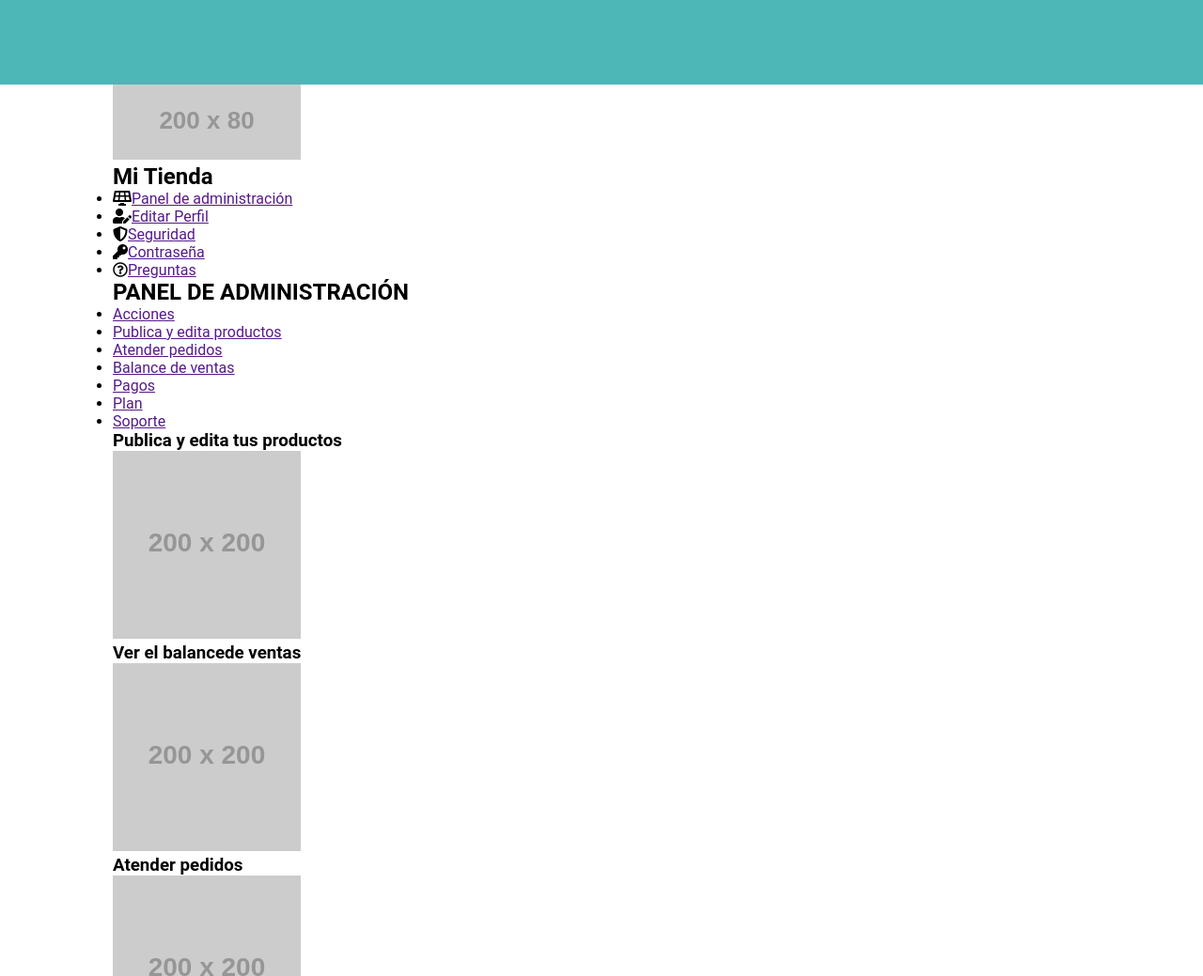
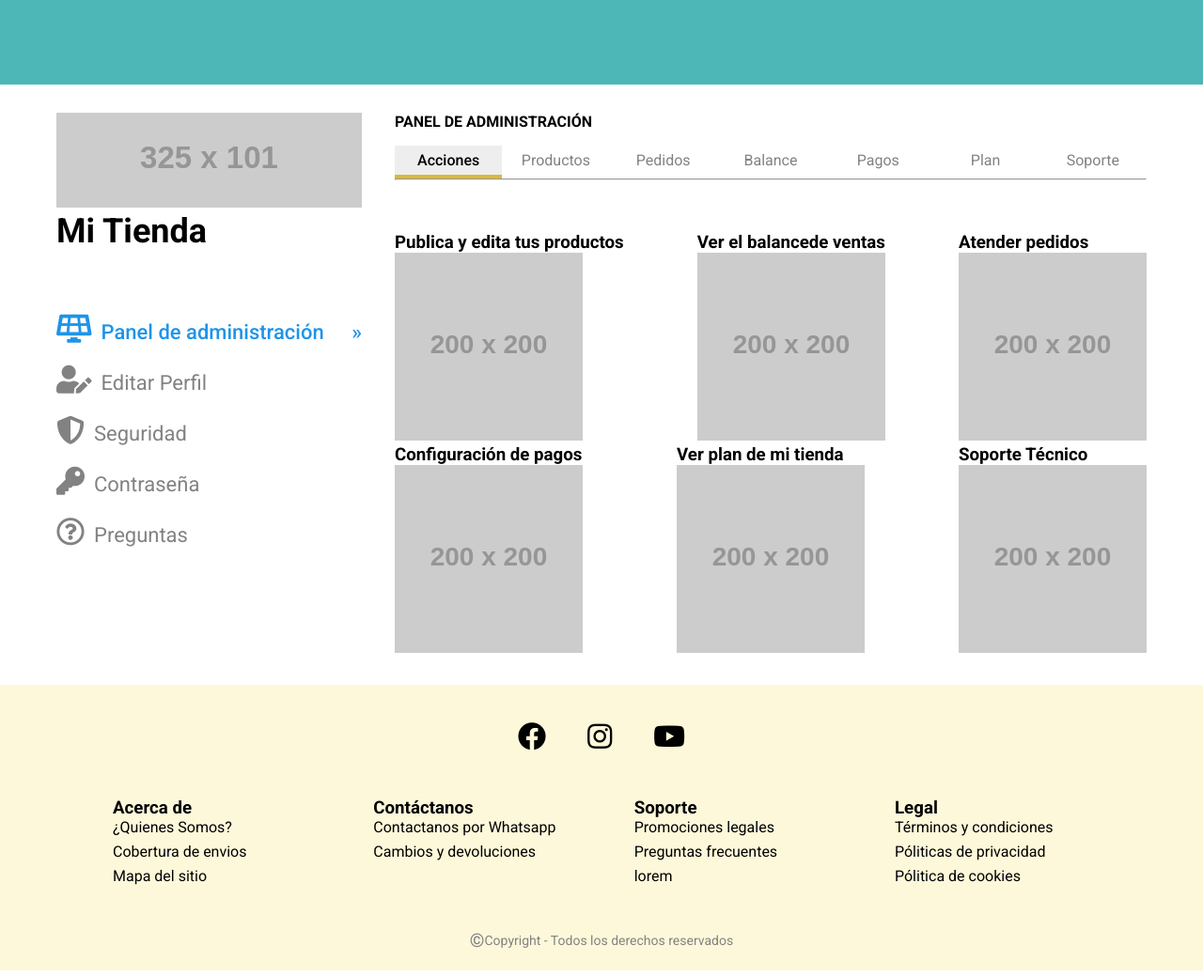
Before and after one commit to eastor112/ecommerce-version-estatico, a plain HTML site: page VendeConNosotros/PanelPrincipalTienda.html in a window 1280 px wide. Shown: the top 1039 px of the page at 94% size. Drawn offline with Linux system fonts and the light colour scheme; placeholder pictures from the web are drawn by us.

Commit message:
Avance panel principal

```diff
--- a/VendeConNosotros/PanelPrincipalTienda.html
+++ b/VendeConNosotros/PanelPrincipalTienda.html
@@ -7,7 +7,9 @@
   <meta name="viewport" content="width=device-width, initial-scale=1.0">
   <link rel="stylesheet" href="https://use.fontawesome.com/releases/v5.15.3/css/all.css"
     integrity="sha384-SZXxX4whJ79/gErwcOYf+zWLeJdY/qpuqC4cAa9rOGUstPomtqpuNWT9wdPEn2fk" crossorigin="anonymous">
-  <link rel="stylesheet" href="styles/styles.css">
+  <link href="https://fonts.googleapis.com/css2?family=Roboto:wght@100;300;400;500;700&display=swap" rel="stylesheet">
+  <link rel="stylesheet" href="styles/stylesPanel.css">
+
   <title>Mi tienda</title>
 </head>
 
@@ -17,29 +19,33 @@
   <main>
     <div class="menu__sidebar">
       <figure>
-        <img src="http://placehold.it/200x80" alt="">
+        <img src="http://placehold.it/325x101" alt="">
       </figure>
       <h2>Mi Tienda</h2>
       <ul>
-        <li><i class="fas fa-solar-panel"></i><a href="">Panel de administración</a></li>
-        <li><i class="fas fa-user-edit"></i><a href="">Editar Perfil</a></li>
-        <li><i class="fas fa-shield-alt"></i><a href="">Seguridad</a></li>
-        <li><i class="fas fa-key"></i><a href="">Contraseña</a></li>
-        <li><i class="far fa-question-circle"></i><a href="">Preguntas</a></li>
+        <li><a class="active" href=""><i class="fas fa-solar-panel"></i>Panel de administración</a></li>
+        <li><a href=""><i class="fas fa-user-edit"></i>Editar Perfil</a></li>
+        <li><a href=""><i class="fas fa-shield-alt"></i>Seguridad</a></li>
+        <li><a href=""><i class="fas fa-key"></i>Contraseña</a></li>
+        <li><a href=""><i class="far fa-question-circle"></i>Preguntas</a></li>
       </ul>
     </div>
+
+    <div class="panel__derecho">
       <div class="menu__top">
         <h2>PANEL DE ADMINISTRACIÓN</h2>
         <ul>
-        <li><a href="">Acciones</a></li>
-        <li><a href="">Publica y edita productos</a></li>
-        <li><a href="">Atender pedidos</a></li>
-        <li><a href="">Balance de ventas</a></li>
+          <li class="active"><a href="">Acciones</a></li>
+          <li><a href="">Productos</a></li>
+          <li><a href="">Pedidos</a></li>
+          <li><a href="">Balance</a></li>
           <li><a href="">Pagos</a></li>
           <li><a href="">Plan</a></li>
           <li><a href="">Soporte</a></li>
         </ul>
+        <hr>
       </div>
+
 
       <section class="menu_principal">
 
@@ -71,6 +77,13 @@
           </figure>
         </div>
 
+        <div class="pagos">
+          <h3>Ver plan de mi tienda</h3>
+          <figure>
+            <img src="http://placehold.it/200x200" alt="">
+          </figure>
+        </div>
+
         <div class="soporte">
           <h3>Soporte Técnico</h3>
           <figure>
@@ -78,29 +91,43 @@
           </figure>
         </div>
       </section>
+    </div>
   </main>
 
   <footer>
     <div class="social__iconos">
-      <i class="fa fa-facebook" aria-hidden="true"></i>
-      <i class="fa fa-instagram" aria-hidden="true"></i>
-      <i class="fa fa-youtube" aria-hidden="true"></i>
+      <i class="fab fa-facebook" aria-hidden="true"></i>
+      <i class="fab fa-instagram" aria-hidden="true"></i>
+      <i class="fab fa-youtube" aria-hidden="true"></i>
     </div>
+    <div class="menu__footer">
       <div class="acercade">
         <h3>Acerca de</h3>
-      <p>Información</p>
+        <p>¿Quienes Somos?</p>
+        <p>Cobertura de envios</p>
+        <p>Mapa del sitio</p>
       </div>
       <div class="contactanos">
         <h3>Contáctanos</h3>
-      <p>Información</p>
+        <p>Contactanos por Whatsapp</p>
+        <p>Cambios y devoluciones</p>
       </div>
       <div class="soporte">
         <h3>Soporte</h3>
-      <p>Información</p>
+        <p>Promociones legales</p>
+        <p>Preguntas frecuentes</p>
+        <p>lorem</p>
       </div>
       <div class="legal">
         <h3>Legal</h3>
-      <p>Información</p>
+        <p>Términos y condiciones</p>
+        <p>Póliticas de privacidad</p>
+        <p>Pólitica de cookies</p>
+      </div>
+    </div>
+    <div class="copyright">
+      <span>&#169;</span>
+      <p> Copyright - Todos los derechos reservados</p>
     </div>
   </footer>
 
--- /dev/null
+++ b/VendeConNosotros/styles/stylesPanel.css
@@ -0,0 +1,133 @@
+@import url('./../../Generales/footer.css');
+
+* {
+  margin: 0;
+  padding: 0;
+  box-sizing: border-box;
+}
+
+body {
+  background-color: #fff;
+  min-height: 100vh;
+  font-family: 'Roboto', sans-serif;
+}
+
+nav {
+  height: 90px;
+  background-color: rgb(77, 182, 182);
+}
+
+main {
+  padding: 30px 60px;
+  display: flex;
+}
+
+
+
+/* Sidebar */
+.menu__sidebar h2 {
+  font-size: 36px;
+  margin-bottom: 60px;
+}
+
+.menu__sidebar ul {
+  list-style: none;
+}
+
+.menu__sidebar i {
+  font-size: 30px;
+  margin-right: 10px;
+}
+
+.menu__sidebar li>a {
+  font-size: 22px;
+  line-height: 54px;
+  text-decoration: none;
+  color: #828282;
+}
+
+.menu__sidebar a:hover {
+  color: #1E94E9;
+}
+
+.active {
+  color: #1E94E9 !important;
+  font-weight: 500;
+}
+
+.menu__sidebar li {
+  position: relative;
+}
+
+.menu__sidebar .active::after {
+  content: ' »';
+  position: absolute;
+  right: 0px;
+}
+
+
+
+/* Panel Derecho */
+.panel__derecho {
+  padding: 0 0 0 35px;
+  width: 100%;
+}
+
+/* Panel Derecho > menu top */
+.menu__top {
+  margin-bottom: 55px;
+}
+
+.menu__top h2 {
+  font-size: 16px;
+}
+
+.menu__top ul {
+  margin-top: 16px;
+
+  font-size: 16px;
+  list-style: none;
+  display: flex;
+  justify-content: space-evenly;
+  /* outline: solid 1px; */
+}
+
+.menu__top a {
+  color: #828282;
+  text-decoration: none;
+  width: 100%;
+  display: inline-block;
+}
+
+.menu__top li {
+  width: 100%;
+  padding-top: 6px;
+  padding-bottom: 6px;
+  text-align: center;
+}
+
+.menu__top li:hover {
+  background-color: #eee;
+  color: black;
+}
+
+.menu__top a:hover {
+  color: black;
+  font-weight: 500;
+}
+
+.menu__top li.active {
+  border-bottom: solid 4px #DEB833;
+  background-color: #eee;
+}
+
+.menu__top li.active>a {
+  color: #000;
+}
+
+/* Panel Derecho > menu principal */
+.menu_principal {
+  display: flex;
+  flex-wrap: wrap;
+  justify-content: space-between;
+}
```
Lines whose indentation alone changed are shown as unchanged.
